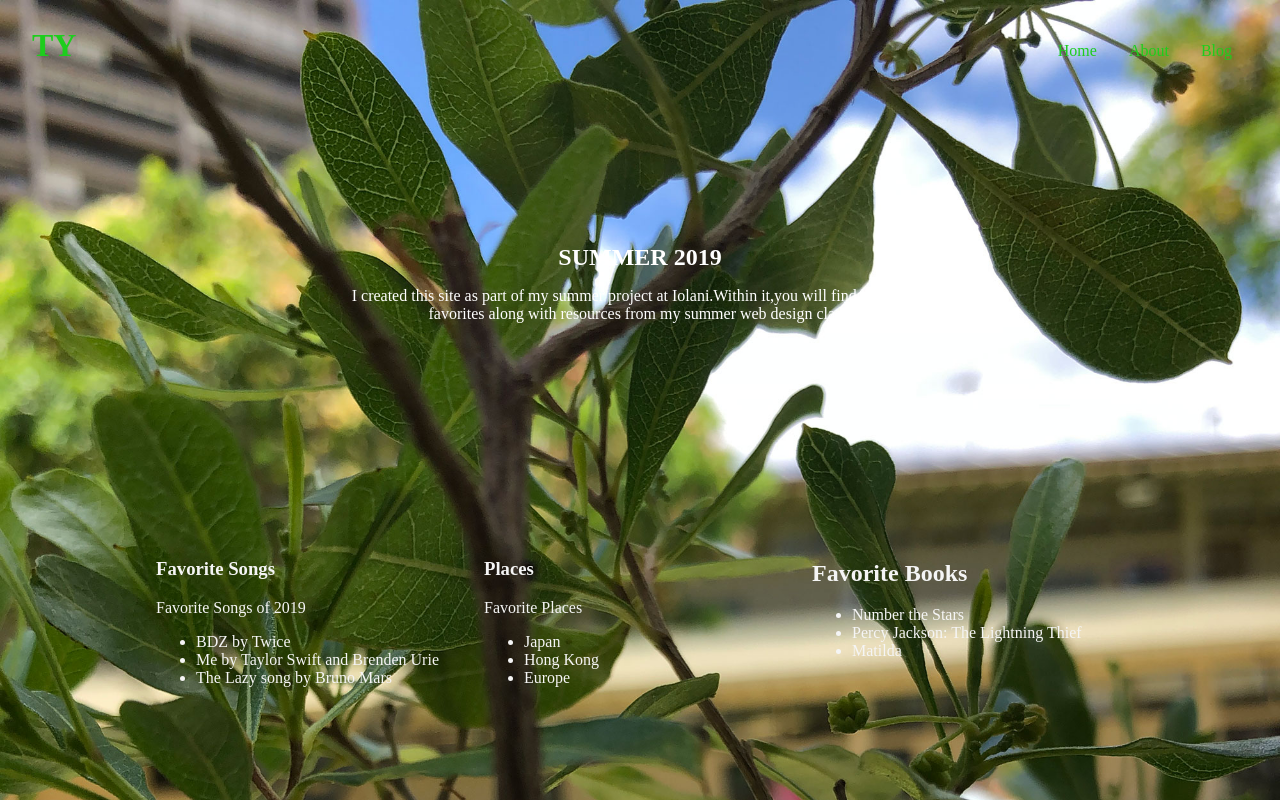
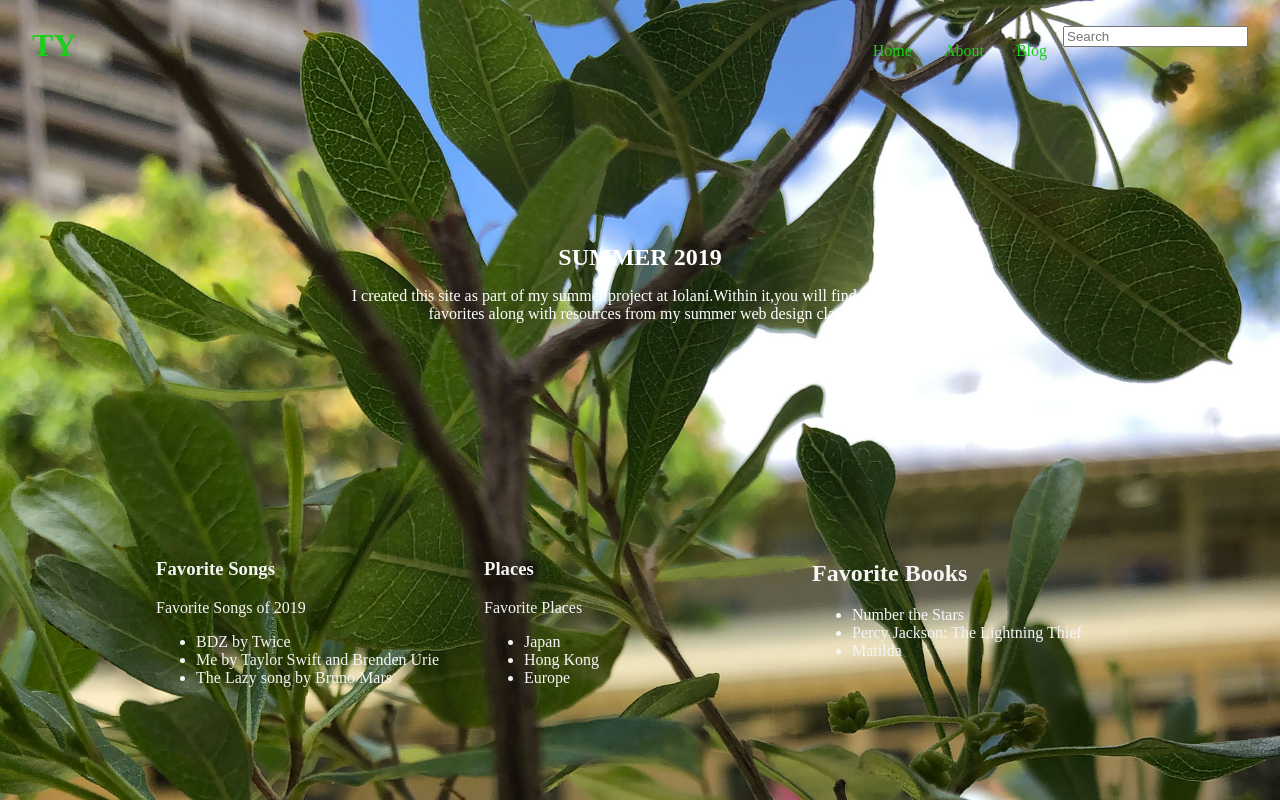
Before and after one commit to iwebstudent24/iwebstudent24.github.io, a plain HTML site: page index.html in a window 1280 px wide. Shown: the top 800 px of the page. Drawn offline with nearby package versions, Linux system fonts and the light colour scheme.

Commit message:
rtjytsjytswjytj

```diff
--- a/index.html
+++ b/index.html
@@ -21,6 +21,13 @@
                 <li><a href="index.html">Home</a></li>
                 <li><a href="about.html">About</a></li>
                 <li><a href="blog.html">Blog</a></li>
+                <li>
+                    <div class="search">
+                        <form>
+                            <input placeholder="Search"></input>
+                        </form>
+                    </div>
+                </li>
             </ul>
         </nav>
     </header>
```
